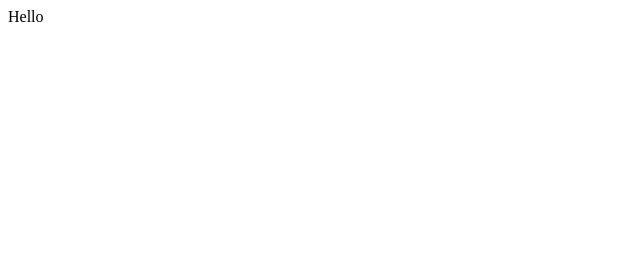
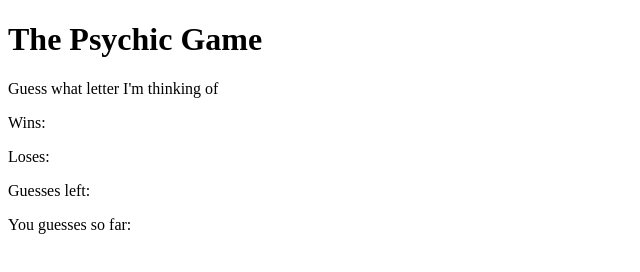
Before and after one commit to emersonscheffer/Psychic-game, a plain HTML site: page index.html in a window 1280 px wide. Shown: the whole page, without its empty margins (0-640 px from the left). Drawn offline with Linux system fonts and the light colour scheme.

Commit message:
more info

```diff
--- a/index.html
+++ b/index.html
@@ -7,7 +7,14 @@
     <title>Psychic Game</title>
 </head>
 <body>
-    Hello
+
+    <h1>The Psychic Game</h1>
+    <p>Guess what letter I'm thinking of</p>
+    <p>Wins: </p>
+    <p>Loses: </p>
+    <p>Guesses left: </p>
+    <p>You guesses so far: </p>
+
     <script src="./assets/js/game.js"></script>
 </body>
 </html>
```
